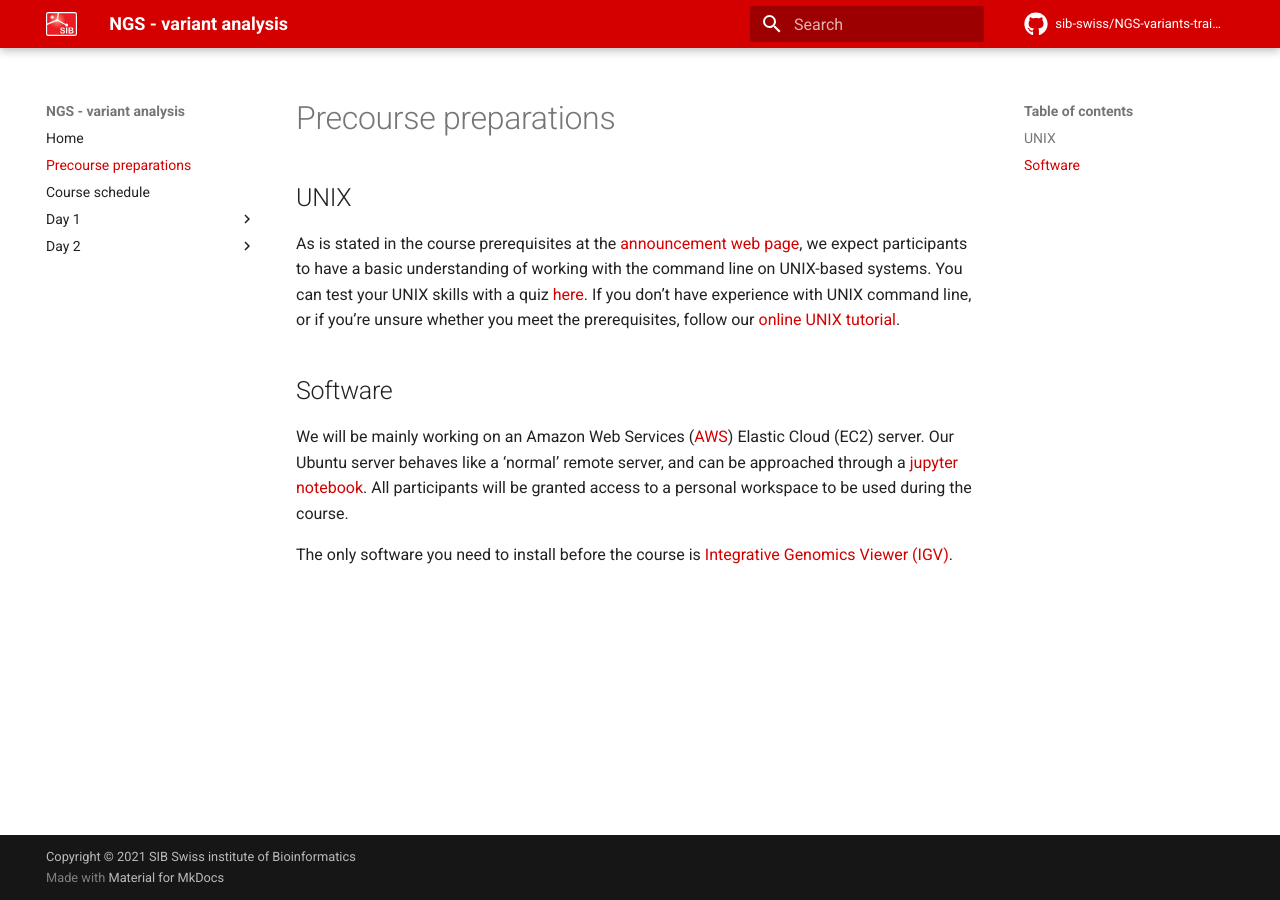
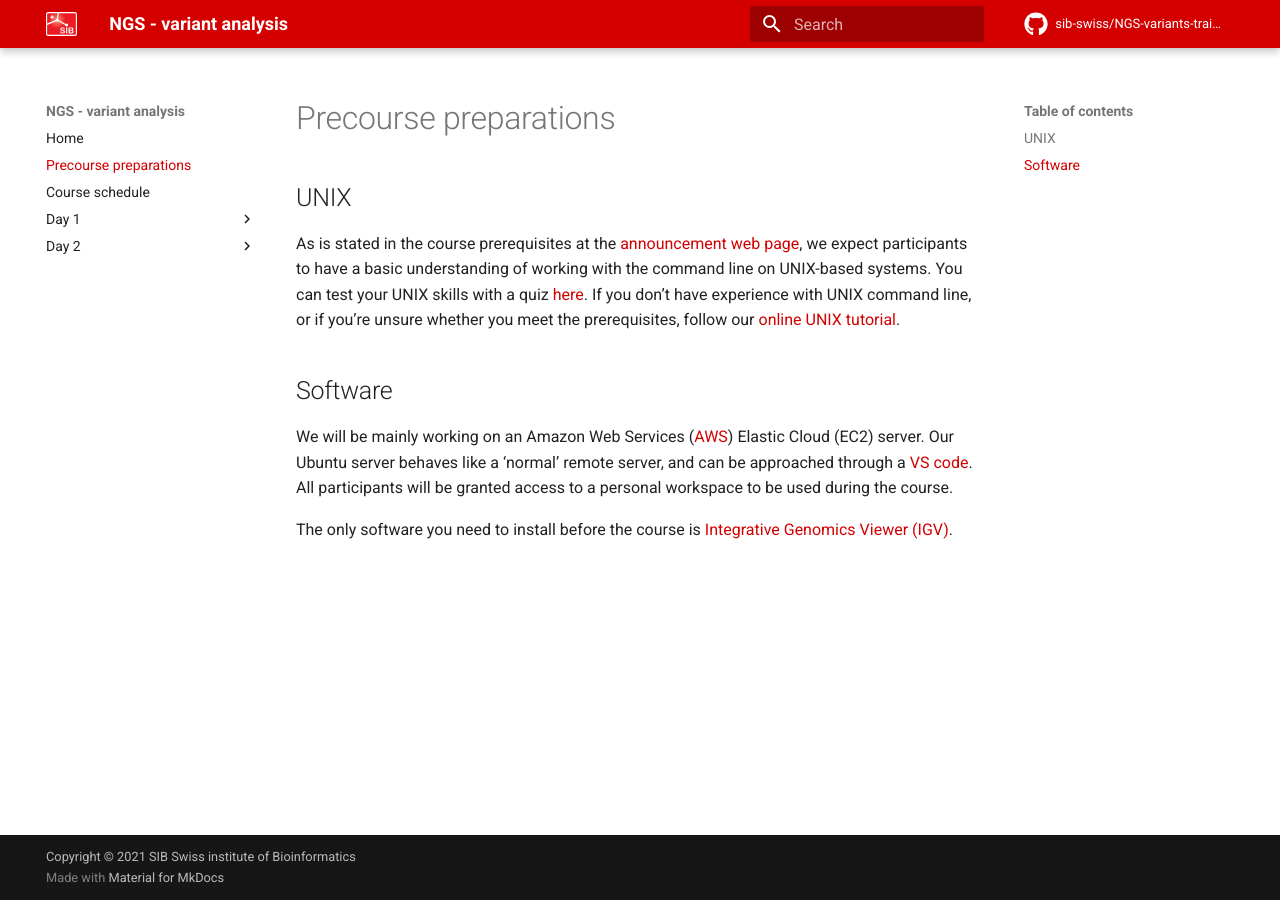
Before and after one commit to sib-swiss/NGS-variants-training, an MkDocs documentation site: the page built from docs/precourse.md, in a window 1280 px wide. Built offline with MkDocs 1.6.1 and Material for MkDocs 9.7.7, drawn with Linux system fonts in a browser that asks for light colours; comment, search, counter and statistics services are not loaded; the version menu is left out.

Commit message:
updates precourse page

```diff
--- a/docs/precourse.md
+++ b/docs/precourse.md
@@ -1,10 +1,10 @@
 
 ## UNIX
 
-As is stated in the course prerequisites at the [announcement web page](https://www.sib.swiss/training/course/20210916_NGSGV), we expect participants to have a basic understanding of working with the command line on UNIX-based systems. You can test your UNIX skills with a quiz [here](https://docs.google.com/forms/d/e/1FAIpQLSd2BEWeOKLbIRGBT_aDEGPce1FOaVYBbhBiaqcaHoBKNB27MQ/viewform?usp=sf_link). If you don't have experience with UNIX command line, or if you're unsure whether you meet the prerequisites, follow our [online UNIX tutorial](https://edu.sib.swiss/pluginfile.php/2878/mod_resource/content/4/couselab-html/content.html).
+As is stated in the course prerequisites at the [announcement web page](https://www.sib.swiss/training/course/20220915_NGSGV), we expect participants to have a basic understanding of working with the command line on UNIX-based systems. You can test your UNIX skills with a quiz [here](https://docs.google.com/forms/d/e/1FAIpQLSd2BEWeOKLbIRGBT_aDEGPce1FOaVYBbhBiaqcaHoBKNB27MQ/viewform?usp=sf_link). If you don't have experience with UNIX command line, or if you're unsure whether you meet the prerequisites, follow our [online UNIX tutorial](https://edu.sib.swiss/pluginfile.php/2878/mod_resource/content/4/couselab-html/content.html).
 
 ## Software
 
-We will be mainly working on an Amazon Web Services ([AWS](https://aws.amazon.com/]))  Elastic Cloud (EC2) server. Our Ubuntu server behaves like a 'normal' remote server, and can be approached through a [jupyter notebook](https://jupyter.org/). All participants will be granted access to a personal workspace to be used during the course.
+We will be mainly working on an Amazon Web Services ([AWS](https://aws.amazon.com/]))  Elastic Cloud (EC2) server. Our Ubuntu server behaves like a 'normal' remote server, and can be approached through a [VS code](https://code.visualstudio.com/). All participants will be granted access to a personal workspace to be used during the course.
 
 The only software you need to install before the course is [Integrative Genomics Viewer (IGV)](http://software.broadinstitute.org/software/igv/).
```
